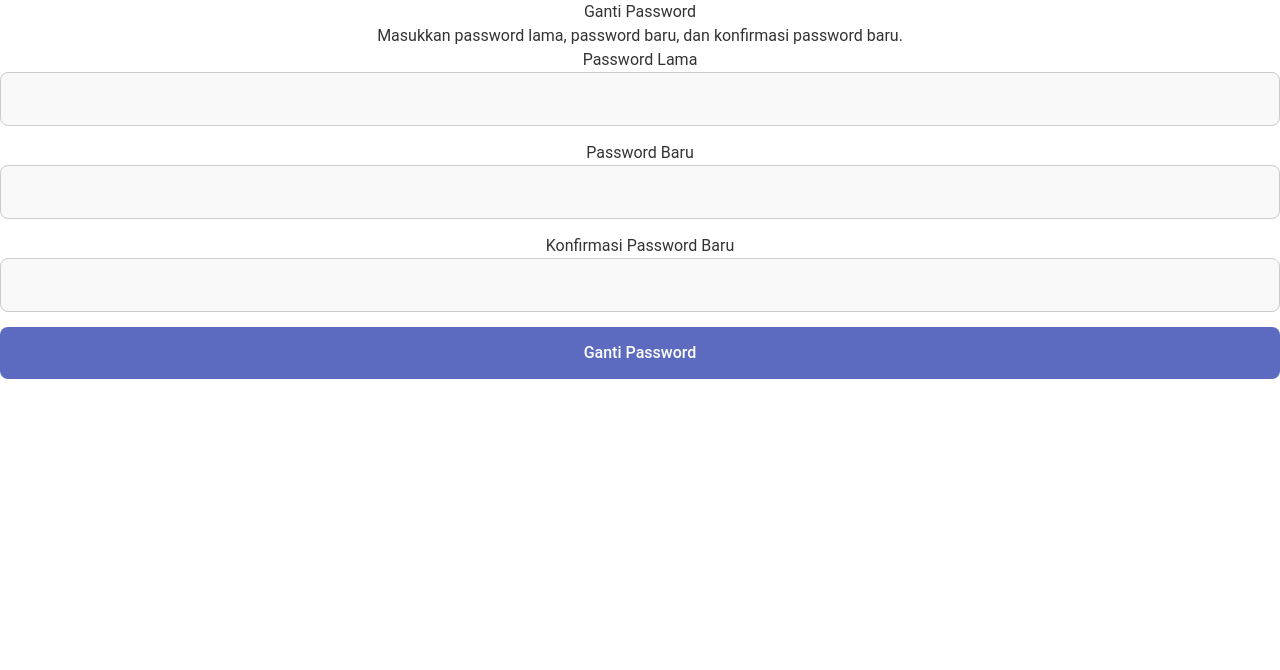
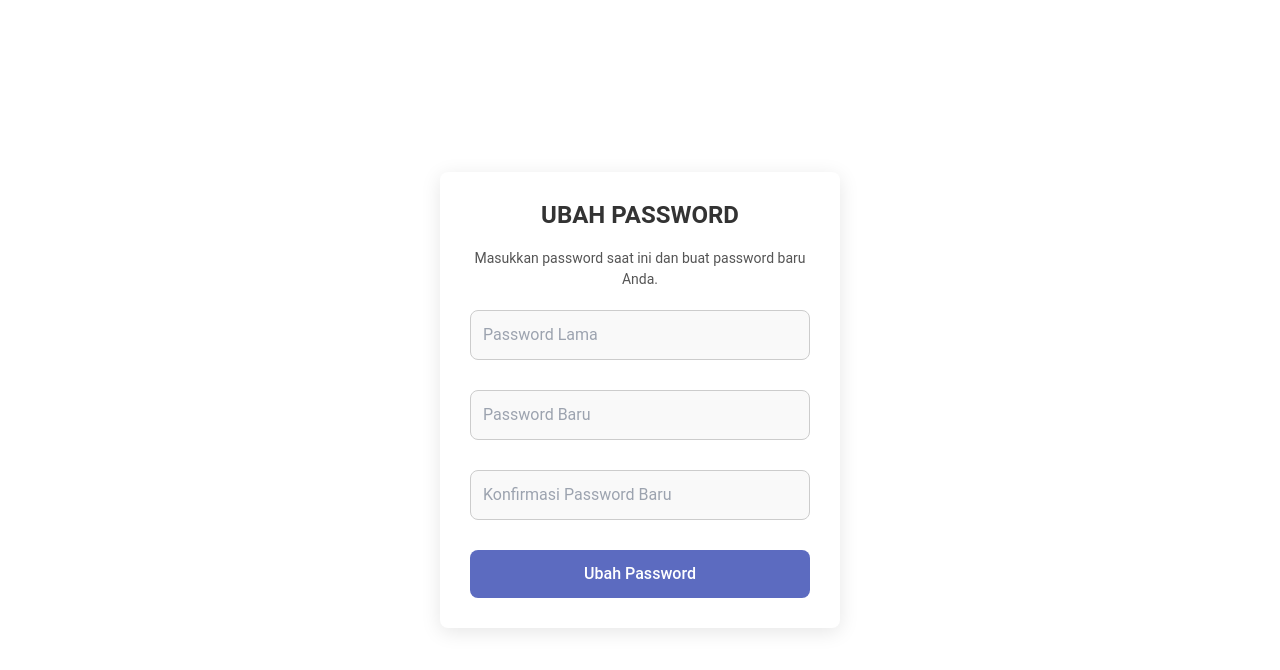
Before and after one commit to proyek-uas-arsitektur-sistem-perpus/proyek-sistem-perpus, a React (Vite) app in the folder frontend/: page /lupa-password in a window 1280 px wide. Shown: the top 670 px of the page. Built offline with nearby package versions, Linux system fonts and the light colour scheme.

Commit message:
memperbaruhi halaman ganti password

```diff
--- a/frontend/src/pages/GantiPassword.css
+++ b/frontend/src/pages/GantiPassword.css
@@ -1,54 +1,79 @@
-/* src/components/GantiPassword.css */
-
-/* Mengatur layout dasar */
-.change-password-container {
-    width: 90%;
-    max-width: 400px;
-    margin: 0 auto;
-    padding: 30px;
-    background-color: #f4f4f4;
-    border-radius: 8px;
-    box-shadow: 0 4px 8px rgba(0, 0, 0, 0.1);
+/* Reset dan pengaturan dasar */
+* {
+  margin: 0;
+  padding: 0;
+  box-sizing: border-box;
 }
 
-  /* Styling untuk judul */
-  .change-password-container h2 {
+.ganti-password-page {
+  font-family: 'Roboto', sans-serif;
+  background-color: #fff; /* Warna latar belakang putih */
+  color: #333;
+  display: flex;
+  justify-content: center;
+  align-items: center;
+  height: 100vh; /* Memastikan tinggi layar penuh */
+}
+
+.ganti-password-container {
+  width: 100%;
+  max-width: 400px; /* Batas lebar maksimum */
+  background-color: #fff;
+  border-radius: 8px;
+  box-shadow: 0 4px 20px rgba(0, 0, 0, 0.1);
+  padding: 30px;
+}
+
+.ganti-password-container h1 {
+  font-size: 24px; /* Ukuran teks judul */
   text-align: center;
   margin-bottom: 20px;
-    font-size: 1.8rem;
+  color: #333;
+  font-weight: bold;
 }
 
-  /* Styling untuk form input */
+.ganti-password-container p {
+  text-align: center;
+  margin-bottom: 20px;
+  color: #555;
+  font-size: 14px;
+}
+
 .input-group {
   margin-bottom: 15px;
 }
 
-  .input-group label {
-    display: block;
-    font-size: 1rem;
-    color: #333;
-    margin-bottom: 5px;
+.input-group input {
+  width: 100%;
+  padding: 12px; /* Padding input */
+  border: 1px solid #ccc;
+  border-radius: 8px;
+  font-size: 16px; /* Ukuran font */
+  background-color: #f9f9f9;
+  transition: border-color 0.3s ease;
 }
 
-  .input-group input {
-    width: 100%;
-    padding: 10px;
-    font-size: 1rem;
-    border: 1px solid #ccc;
-    border-radius: 5px;
+.input-group input:focus {
+  border-color: #5c6bc0; /* Warna saat fokus */
+  outline: none;
 }
 
-  /* Styling untuk tombol ganti password */
-  .change-password-btn {
+button {
   width: 100%;
-    padding: 12px;
-    background-color: #28a745;
+  padding: 12px; /* Padding tombol */
+  background-color: #5c6bc0;
   color: white;
   border: none;
-    border-radius: 5px;
+  border-radius: 8px;
+  font-size: 16px; /* Ukuran font tombol */
   cursor: pointer;
+  transition: background-color 0.3s ease;
 }
 
-  .change-password-btn:hover {
-    background-color: #218838;
+button:hover {
+  background-color: #3f51b5; /* Warna saat hover */
 }
+
+button:active {
+  background-color: #3949ab; /* Warna saat klik */
+}
--- a/frontend/src/pages/GantiPassword.jsx
+++ b/frontend/src/pages/GantiPassword.jsx
@@ -1,15 +1,12 @@
-import  { useState } from 'react';
-import { useNavigate } from 'react-router-dom'; // Import useNavigate untuk mengarahkan pengguna
-import './GantiPassword.css';
+import React, { useState } from "react";
+import "./GantiPassword.css";
 
 const GantiPassword = () => {
   const [passwords, setPasswords] = useState({
-    oldPassword: '',
-    newPassword: '',
-    confirmPassword: '',
+    currentPassword: "",
+    newPassword: "",
+    confirmPassword: "",
   });
-
-  const navigate = useNavigate(); // Inisialisasi navigate
 
   const handleChange = (e) => {
     const { name, value } = e.target;
@@ -21,53 +18,52 @@ const GantiPassword = () => {
 
   const handleSubmit = (e) => {
     e.preventDefault();
-    // Cek jika password baru dan konfirmasi password tidak cocok
     if (passwords.newPassword !== passwords.confirmPassword) {
-      alert('Password baru dan konfirmasi password tidak cocok.');
+      alert("Password baru dan konfirmasi password tidak cocok.");
     } else {
-      console.log('Password updated:', passwords);
-      alert('Password berhasil diganti.');
-      navigate("/"); // Arahkan kembali ke halaman login setelah berhasil ganti password
+      alert("Password berhasil diubah!");
     }
   };
 
   return (
+    <div className="ganti-password-page">
       <div className="ganti-password-container">
-      <h2>Ganti Password</h2>
-      <p>Masukkan password lama, password baru, dan konfirmasi password baru.</p>
+        <h1>UBAH PASSWORD</h1>
+        <p>Masukkan password saat ini dan buat password baru Anda.</p>
         <form onSubmit={handleSubmit}>
-        <div className="password-field">
-          <label>Password Lama</label>
+          <div className="input-group">
             <input
               type="password"
-            name="oldPassword"
-            value={passwords.oldPassword}
+              name="currentPassword"
+              placeholder="Password Lama"
+              value={passwords.currentPassword}
               onChange={handleChange}
               required
             />
           </div>
-        <div className="password-field">
-          <label>Password Baru</label>
+          <div className="input-group">
             <input
               type="password"
               name="newPassword"
+              placeholder="Password Baru"
               value={passwords.newPassword}
               onChange={handleChange}
               required
             />
           </div>
-        <div className="password-field">
-          <label>Konfirmasi Password Baru</label>
+          <div className="input-group">
             <input
               type="password"
               name="confirmPassword"
+              placeholder="Konfirmasi Password Baru"
               value={passwords.confirmPassword}
               onChange={handleChange}
               required
             />
           </div>
-        <button type="submit" className="btn-save">Ganti Password</button>
+          <button type="submit">Ubah Password</button>
         </form>
+      </div>
     </div>
   );
 };
```
Lines whose indentation alone changed are shown as unchanged.
